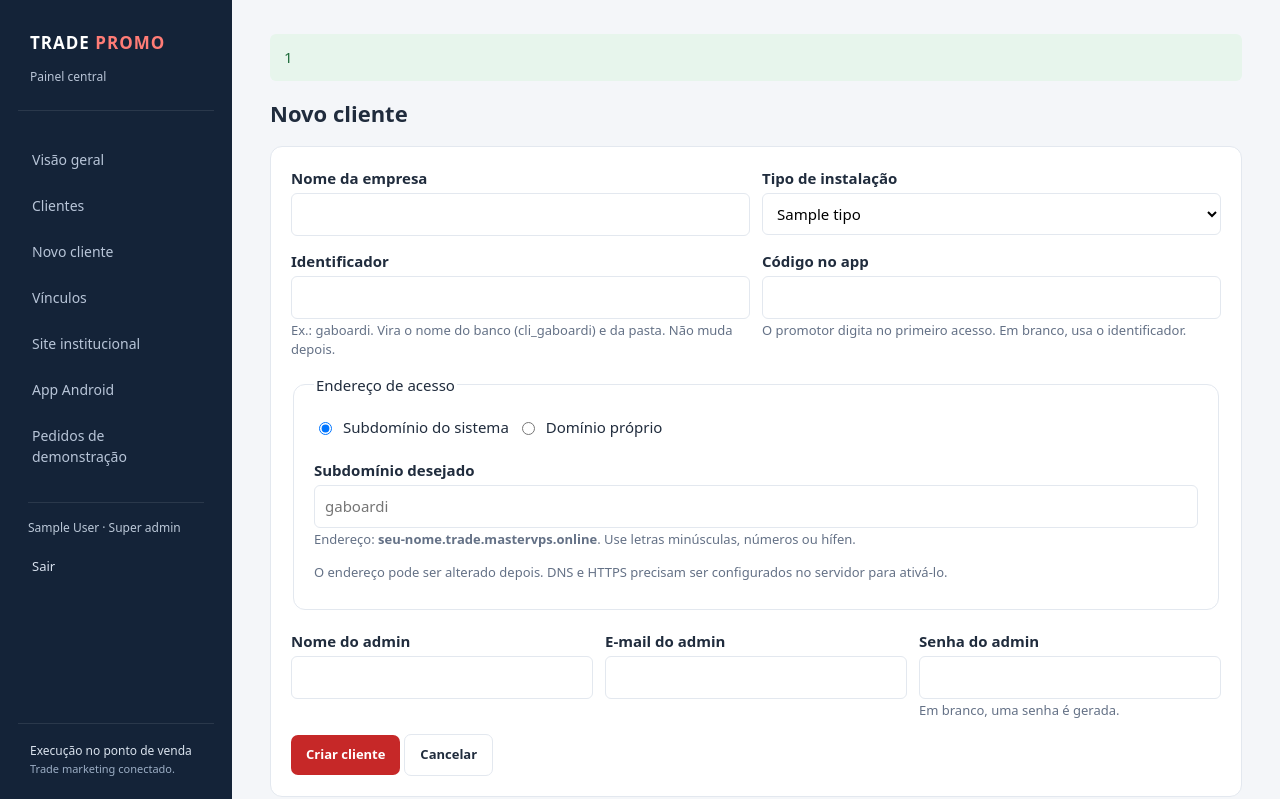
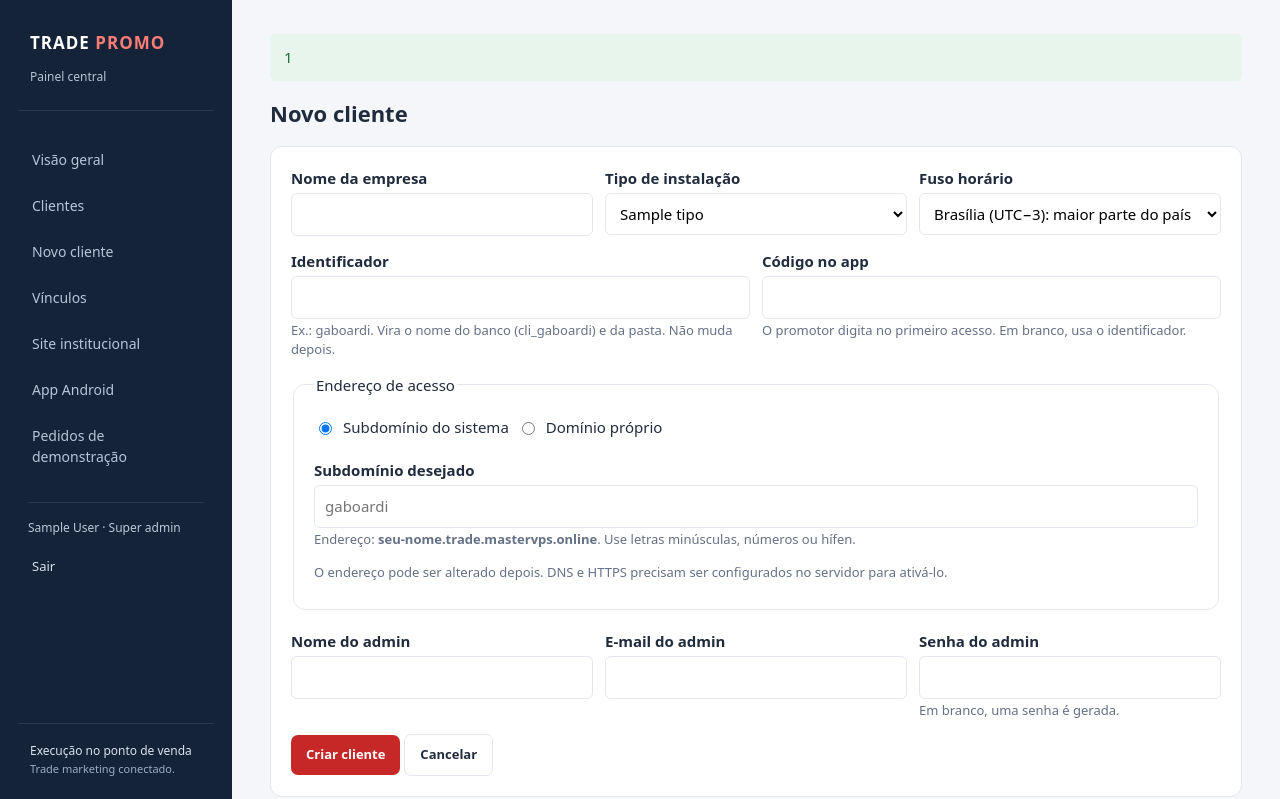
Before and after one commit to rdx2008/trademkt, a Laravel app: template resources/views/central/clientes/create.blade.php in a window 1280 px wide. Shown: the top 799 px of the page. Run offline with Laravel 12, Linux system fonts and the light colour scheme; the visitor is signed in with stand-in values (Sample User, id 1); tables that the repository leaves empty hold one stand-in row (values such as "Sample post"); the template is opened without the code that fills it: most values are stand-ins (such as "Sample title", 1, 10 or a date in 2020).

Commit message:
Fuso horário por empresa: cada instalação no seu fuso (o Brasil tem quatro)
O fuso da empresa vale para o dia da visita, geração do roteiro, encerramento do dia e conversões da API;
a agência dentro da operação da indústria usa o fuso da indústria. Super admin escolhe no cadastro e nas
configurações do cliente.

Co-Authored-By: Claude Opus 5.5 <noreply@anthropic.com>

```diff
--- a/app/Http/Controllers/Central/ClienteController.php
+++ b/app/Http/Controllers/Central/ClienteController.php
@@ -7,6 +7,7 @@ use App\Http\Controllers\Controller;
 use App\Models\Tenant;
 use App\Services\DominiosCliente;
 use App\Services\ProvisionarCliente;
+use App\Support\Fuso;
 use Illuminate\Http\RedirectResponse;
 use Illuminate\Http\Request;
 use Illuminate\View\View;
@@ -42,6 +43,11 @@ class ClienteController extends Controller
             'admin_senha' => $request->input('admin_senha'),
         ]);
 
+        if (isset(Fuso::OPCOES[(string) $request->input('fuso')])) {
+            $resultado['tenant']->fuso = (string) $request->input('fuso');
+            $resultado['tenant']->save();
+        }
+
         return redirect()->route('central.clientes.index')->with('criado', [
             'nome' => $resultado['tenant']->nome,
             'url' => $resultado['tenant']->url(),
--- a/app/Providers/TenancyServiceProvider.php
+++ b/app/Providers/TenancyServiceProvider.php
@@ -4,6 +4,7 @@ declare(strict_types=1);
 
 namespace App\Providers;
 
+use App\Support\Fuso;
 use Illuminate\Contracts\Http\Kernel;
 use Illuminate\Support\Facades\Event;
 use Illuminate\Support\Facades\Route;
@@ -40,9 +41,12 @@ class TenancyServiceProvider extends ServiceProvider
 
             Events\TenancyInitialized::class => [
                 Listeners\BootstrapTenancy::class,
+                // Cada empresa no seu fuso (o Brasil tem quatro).
+                fn (Events\TenancyInitialized $evento) => Fuso::aplicar(Fuso::de($evento->tenancy->tenant)),
             ],
             Events\TenancyEnded::class => [
                 Listeners\RevertToCentralContext::class,
+                fn () => Fuso::aplicar(Fuso::padrao()),
             ],
         ];
     }
--- /dev/null
+++ b/app/Support/Fuso.php
@@ -0,0 +1,41 @@
+<?php
+
+namespace App\Support;
+
+use App\Models\Tenant;
+
+/**
+ * Fuso horário de cada empresa. O Brasil tem quatro fusos; "dia da visita", geração do roteiro,
+ * encerramento do dia e horários das fotos dependem dele. Ao abrir uma instalação (ou a operação
+ * de uma indústria) o fuso dela passa a valer; ao sair, volta o padrão (`APP_TIMEZONE`).
+ *
+ * Os horários são gravados no fuso da empresa (como antes, quando havia um fuso só). Trocar o fuso
+ * de uma empresa não converte o que já foi gravado.
+ */
+final class Fuso
+{
+    public const OPCOES = [
+        'America/Sao_Paulo' => 'Brasília (UTC−3): maior parte do país',
+        'America/Manaus' => 'Amazonas, Mato Grosso, Mato Grosso do Sul, Rondônia e Roraima (UTC−4)',
+        'America/Rio_Branco' => 'Acre e oeste do Amazonas (UTC−5)',
+        'America/Noronha' => 'Fernando de Noronha (UTC−2)',
+    ];
+
+    public static function padrao(): string
+    {
+        return (string) config('trade.fuso_padrao', 'America/Sao_Paulo');
+    }
+
+    public static function de(?Tenant $empresa): string
+    {
+        $fuso = $empresa?->fuso;
+
+        return is_string($fuso) && isset(self::OPCOES[$fuso]) ? $fuso : self::padrao();
+    }
+
+    public static function aplicar(string $fuso): void
+    {
+        config(['app.timezone' => $fuso]);
+        date_default_timezone_set($fuso);
+    }
+}
--- a/config/trade.php
+++ b/config/trade.php
@@ -2,6 +2,8 @@
 
 return [
     'fotos_disk' => env('FOTOS_DISK', 'local'),
+    // Fuso de quem não escolheu outro (cada empresa pode ter o seu: App\Support\Fuso)
+    'fuso_padrao' => env('APP_TIMEZONE', 'America/Sao_Paulo'),
     'dominio_clientes' => env('TRADE_DOMINIO_CLIENTES', 'trade.mastervps.online'),
     // Tipos de instalação vendidos
     'tipos_instalacao' => [
--- a/resources/views/central/clientes/create.blade.php
+++ b/resources/views/central/clientes/create.blade.php
@@ -16,6 +16,14 @@
                 <select id="tipo" name="tipo" required>
                     @foreach ($tipos as $tipo)
                         <option value="{{ $tipo->value }}" @selected(old('tipo') === $tipo->value)>{{ $tipo->label() }}</option>
+                    @endforeach
+                </select>
+            </div>
+            <div class="campo">
+                <label for="fuso">Fuso horário</label>
+                <select id="fuso" name="fuso">
+                    @foreach (\App\Support\Fuso::OPCOES as $valor => $rotulo)
+                        <option value="{{ $valor }}" @selected(old('fuso', \App\Support\Fuso::padrao()) === $valor)>{{ $rotulo }}</option>
                     @endforeach
                 </select>
             </div>
```
Also changed, not shown: CLAUDE.md (+10 -0 lines), app/Http/Controllers/Central/MarcaClienteController.php (+7 -1 lines), docs/FASE-10.md (+2 -2 lines), resources/views/central/clientes/marca.blade.php (+11 -2 lines), tests/Feature/FusoHorarioTest.php (added, +69 -0 lines).
